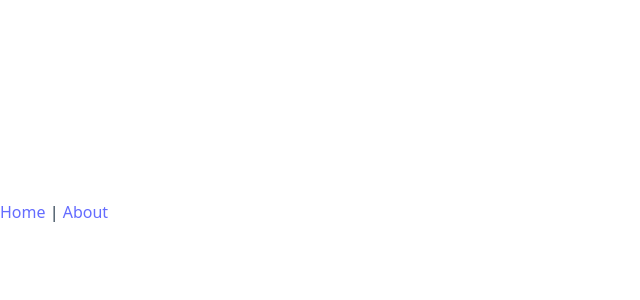
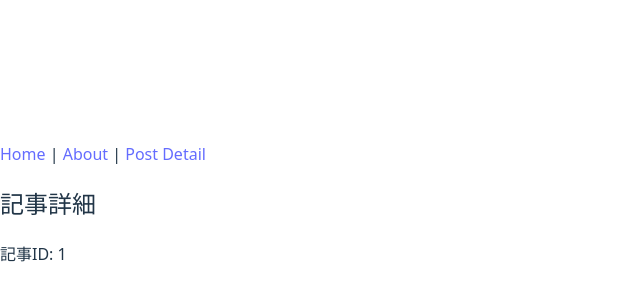
Before and after one commit to hiromichinomata/react-router-handson, a React (Vite) app: page /post_detail/1 in a window 1280 px wide. Before the commit this address had no page. Shown: the part 188-488 px from the top of the page, without its empty margins (0-640 px from the left). Built offline with nearby package versions, Linux system fonts and the light colour scheme.

Commit message:
add: post detail

```diff
--- a/src/App.tsx
+++ b/src/App.tsx
@@ -2,6 +2,7 @@ import React from 'react';
 import { BrowserRouter, Routes, Route, Link } from 'react-router';
 import Home from './pages/home';
 import About from './pages/about';
+import PostDetail from './pages/post_detail';
 
 function App() {
   return (
@@ -10,10 +11,13 @@ function App() {
         <Link to="/">Home</Link>
         {" | "}
         <Link to="/about">About</Link>
+        {" | "}
+        <Link to="/post_detail/1">Post Detail</Link>
       </nav>
       <Routes>
         <Route path="/" element={<Home />} />
         <Route path="/about" element={<About />} />
+        <Route path="/post_detail/:id" element={<PostDetail />} />
       </Routes>
     </BrowserRouter>
   );
--- /dev/null
+++ b/src/pages/post_detail.tsx
@@ -0,0 +1,19 @@
+import React from 'react';
+import { useParams } from 'react-router';
+
+type PostParams = {
+  id: string;
+};
+
+function PostDetail() {
+  const { id } = useParams<PostParams>();
+
+  return (
+    <div>
+      <h2>記事詳細</h2>
+      <p>記事ID: {id}</p>
+    </div>
+  );
+}
+
+export default PostDetail;
```
